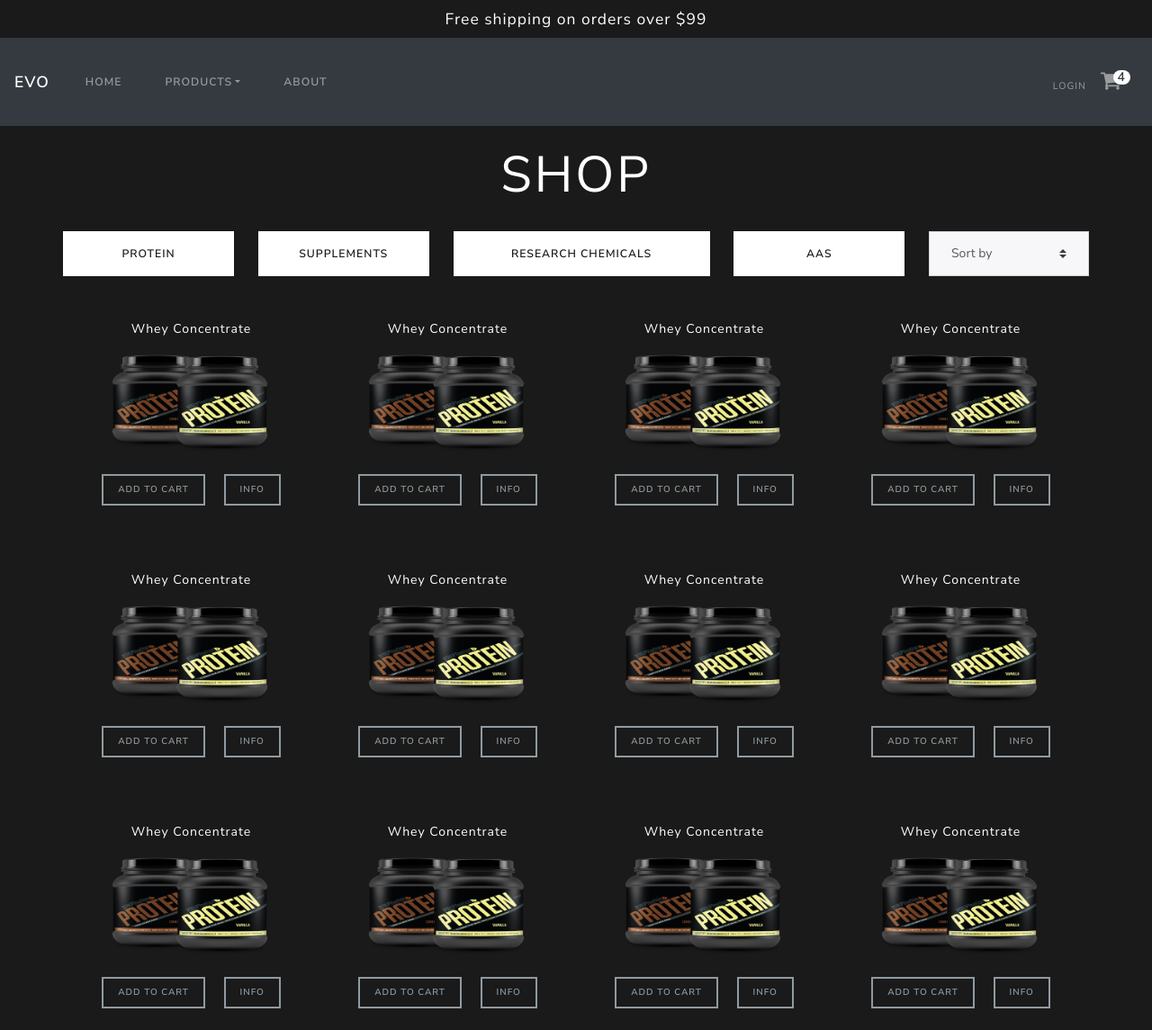
After one commit to MNeipp/Dojo_Projects, a Django app: page /shop in a window 1280 px wide. The commit adds this page. Shown: the whole page at 90% size. Run offline with Django 3.2, Linux system fonts and the light colour scheme; some libraries are stand-ins or nearby versions.

Commit message:
Finished shop html

```diff
--- a/supplement_store/login_app/templates/login.html
+++ b/supplement_store/login_app/templates/login.html
@@ -41,7 +41,7 @@
                     <a class="nav-link dropdown-toggle" data-toggle="dropdown" href="#" role="button"
                         aria-haspopup="true" aria-expanded="false">Products</a>
                     <div class="dropdown-menu">
-                        <a class="dropdown-item" href="#">All</a>
+                        <a class="dropdown-item" href="{% url 'shop' %}">All</a>
                         <a class="dropdown-item" href="#">Protein</a>
                         <a class="dropdown-item" href="#">Pre-workout</a>
                         <a class="dropdown-item" href="#">Research Chemicals</a>
--- a/supplement_store/login_app/templates/registration.html
+++ b/supplement_store/login_app/templates/registration.html
@@ -41,7 +41,7 @@
                     <a class="nav-link dropdown-toggle" data-toggle="dropdown" href="#" role="button"
                         aria-haspopup="true" aria-expanded="false">Products</a>
                     <div class="dropdown-menu">
-                        <a class="dropdown-item" href="#">All</a>
+                        <a class="dropdown-item" href="{% url 'shop' %}">All</a>
                         <a class="dropdown-item" href="#">Protein</a>
                         <a class="dropdown-item" href="#">Pre-workout</a>
                         <a class="dropdown-item" href="#">Research Chemicals</a>
--- a/supplement_store/login_app/urls.py
+++ b/supplement_store/login_app/urls.py
@@ -6,5 +6,4 @@ urlpatterns=[
     path('', login_views.login, name="login"),
     path('new', login_views.registration, name="registration"),
 
-
 ]
--- a/supplement_store/store_app/templates/index.html
+++ b/supplement_store/store_app/templates/index.html
@@ -42,7 +42,7 @@
                     <a class="nav-link dropdown-toggle" data-toggle="dropdown" href="#" role="button"
                         aria-haspopup="true" aria-expanded="false">Products</a>
                     <div class="dropdown-menu">
-                        <a class="dropdown-item" href="#">All</a>
+                        <a class="dropdown-item" href="{% url 'shop' %}">All</a>
                         <a class="dropdown-item" href="#">Protein</a>
                         <a class="dropdown-item" href="#">Pre-workout</a>
                         <a class="dropdown-item" href="#">Research Chemicals</a>
--- /dev/null
+++ b/supplement_store/store_app/templates/shop.html
@@ -0,0 +1,176 @@
+<!DOCTYPE html>
+<html lang="en">
+
+<head>
+    <meta charset="UTF-8">
+    <meta name="viewport" content="width=device-width, initial-scale=1.0">
+    <script src="https://code.jquery.com/jquery-3.5.1.min.js"
+        integrity="sha256-9/aliU8dGd2tb6OSsuzixeV4y/faTqgFtohetphbbj0=" crossorigin="anonymous"></script>
+    <link href="https://stackpath.bootstrapcdn.com/bootswatch/4.5.0/lux/bootstrap.min.css" rel="stylesheet"
+        integrity="sha384-smnSwzHqW1zKbeuSMsAM/fMQpkk7HY11LuHiwT8snL/W2QBoZtVCT4H5x1CEcJCs" crossorigin="anonymous">
+    <link rel="stylesheet" href="https://stackpath.bootstrapcdn.com/font-awesome/4.7.0/css/font-awesome.min.css"
+        integrity="sha384-wvfXpqpZZVQGK6TAh5PVlGOfQNHSoD2xbE+QkPxCAFlNEevoEH3Sl0sibVcOQVnN" crossorigin="anonymous">
+
+    {% load static %}
+    <link rel="stylesheet" type='text/css' href="{% static 'css/custom.css' %}">
+
+    <script src="https://code.jquery.com/jquery-3.5.1.min.js"
+        integrity="sha256-9/aliU8dGd2tb6OSsuzixeV4y/faTqgFtohetphbbj0=" crossorigin="anonymous"></script>
+    <script src="https://stackpath.bootstrapcdn.com/bootstrap/4.5.0/js/bootstrap.min.js"
+        integrity="sha384-OgVRvuATP1z7JjHLkuOU7Xw704+h835Lr+6QL9UvYjZE3Ipu6Tp75j7Bh/kR0JKI" crossorigin="anonymous">
+    </script>
+
+    <title>Evolution Compounds</title>
+</head>
+
+<body class="bg-primary">
+    <header class="bg-primary text-light text-center pt-2">
+        <p class="lead mb-2">Free shipping on orders over $99</p>
+    </header>
+    <nav class="navbar navbar-expand-lg navbar-dark bg-dark">
+        <a class="navbar-brand">Evo</a>
+        <button class="navbar-toggler" type="button" data-toggle="collapse" data-target="#navbarColor01"
+            aria-controls="navbarColor01" aria-expanded="false" aria-label="Toggle navigation">
+            <span class="navbar-toggler-icon"></span>
+        </button>
+        <div class="collapse navbar-collapse" id="navbarColor01">
+            <ul class="navbar-nav mr-auto">
+                <li class="nav-item">
+                    <a class="nav-link" href="{% url 'home' %}">Home <span class="sr-only">(current)</span></a>
+                </li>
+                <li class="nav-item dropdown">
+                    <a class="nav-link dropdown-toggle" data-toggle="dropdown" href="#" role="button"
+                        aria-haspopup="true" aria-expanded="false">Products</a>
+                    <div class="dropdown-menu">
+                        <a class="dropdown-item active disabled" href="{% url 'shop' %}">All</a>
+                        <a class="dropdown-item" href="#">Protein</a>
+                        <a class="dropdown-item" href="#">Pre-workout</a>
+                        <a class="dropdown-item" href="#">Research Chemicals</a>
+                        <a class="dropdown-item" href="#">AAS</a>
+                        <div class="dropdown-divider"></div>
+                        <form class="form-inline my-2 my-lg-0 dropdown-item">
+                            <input class="form-control mr-sm-2" type="text" placeholder="Search Products">
+                            <button class="btn btn-primary my-2 my-sm-0" type="submit">Search</button>
+                        </form>
+                    </div>
+                </li>
+                <li class="nav-item">
+                    <a class="nav-link" href="#">About</a>
+                </li>
+            </ul>
+            <div class="navbar-nav ml-auto">
+                <a href="{% url 'login' %}" class="nav-link mt-2"><small>Login</small></a>
+                <a href="" class="nav-link"><i class="fa fa-2x fa-shopping-cart"></i><span
+                        class='badge badge-light text-dark' id='lblCartCount'> 4 </span></a>
+            </div>
+        </div>
+    </nav>
+    <br>
+    <div class="container">
+        <h1 class="display-4 text-white text-center">SHOP</h1>
+        <br>
+        <div class="row d-flex justify-content-between">
+            <a href="" class="btn btn-secondary col-sm-12 col-md-2">Protein</a>
+            <a href="" class="btn btn-secondary col-sm-12 col-md-2">Supplements</a>
+            <a href="" class="btn btn-secondary col-sm-12 col-md-3">Research Chemicals</a>
+            <a href="" class="btn btn-secondary col-sm-12 col-md-2">AAS</a>
+            <form action="" method="get" class="" id="#sort-by">
+                    <select class="custom-select h-100" name="sort-by">
+                        <option selected="">Sort by</option>
+                        <option value="1">Best Selling</option>
+                        <option value="2">Price Low to High</option>
+                        <option value="3">Price High to Low</option>
+                        <option value="3">A-Z</option>
+                        <option value="3">Z-A</option>
+                        <option value="3">By Review</option>
+                      </select>
+            </form>
+        </div>
+
+        <div class="row d-flex justify-content-between mt-5">
+            <div class="col-md-3 col-sm-12 text-center">
+                <p class="text-white">Whey Concentrate</p>
+                <img src="{% static 'img/Protein.png' %}"  class="w-100 center" alt="">
+                <a href="" class="btn btn-sm btn-outline-secondary my-4 mx-2">Add to Cart</a>
+                <a href="" class="btn btn-sm btn-outline-secondary my-4 mx-2">Info</a>
+            </div>
+            <div class="col-md-3 col-sm-12 text-center">
+                <p class="text-white">Whey Concentrate</p>
+                <img src="{% static 'img/Protein.png' %}"  class="w-100 center" alt="">
+                <a href="" class="btn btn-sm btn-outline-secondary my-4 mx-2">Add to Cart</a>
+                <a href="" class="btn btn-sm btn-outline-secondary my-4 mx-2">Info</a>
+            </div>
+            <div class="col-md-3 col-sm-12 text-center">
+                <p class="text-white">Whey Concentrate</p>
+                <img src="{% static 'img/Protein.png' %}"  class="w-100 center" alt="">
+                <a href="" class="btn btn-sm btn-outline-secondary my-4 mx-2">Add to Cart</a>
+                <a href="" class="btn btn-sm btn-outline-secondary my-4 mx-2">Info</a>
+            </div>
+            <div class="col-md-3 col-sm-12 text-center">
+                <p class="text-white">Whey Concentrate</p>
+                <img src="{% static 'img/Protein.png' %}"  class="w-100 center" alt="">
+                <a href="" class="btn btn-sm btn-outline-secondary my-4 mx-2">Add to Cart</a>
+                <a href="" class="btn btn-sm btn-outline-secondary my-4 mx-2">Info</a>
+            </div>
+        </div>
+        <div class="row d-flex justify-content-between mt-5">
+            <div class="col-md-3 col-sm-12 text-center">
+                <p class="text-white">Whey Concentrate</p>
+                <img src="{% static 'img/Protein.png' %}"  class="w-100 center" alt="">
+                <a href="" class="btn btn-sm btn-outline-secondary my-4 mx-2">Add to Cart</a>
+                <a href="" class="btn btn-sm btn-outline-secondary my-4 mx-2">Info</a>
+            </div>
+            <div class="col-md-3 col-sm-12 text-center">
+                <p class="text-white">Whey Concentrate</p>
+                <img src="{% static 'img/Protein.png' %}"  class="w-100 center" alt="">
+                <a href="" class="btn btn-sm btn-outline-secondary my-4 mx-2">Add to Cart</a>
+                <a href="" class="btn btn-sm btn-outline-secondary my-4 mx-2">Info</a>
+            </div>
+            <div class="col-md-3 col-sm-12 text-center">
+                <p class="text-white">Whey Concentrate</p>
+                <img src="{% static 'img/Protein.png' %}"  class="w-100 center" alt="">
+                <a href="" class="btn btn-sm btn-outline-secondary my-4 mx-2">Add to Cart</a>
+                <a href="" class="btn btn-sm btn-outline-secondary my-4 mx-2">Info</a>
+            </div>
+            <div class="col-md-3 col-sm-12 text-center">
+                <p class="text-white">Whey Concentrate</p>
+                <img src="{% static 'img/Protein.png' %}"  class="w-100 center" alt="">
+                <a href="" class="btn btn-sm btn-outline-secondary my-4 mx-2">Add to Cart</a>
+                <a href="" class="btn btn-sm btn-outline-secondary my-4 mx-2">Info</a>
+            </div>
+        </div>
+        <div class="row d-flex justify-content-between mt-5">
+            <div class="col-md-3 col-sm-12 text-center">
+                <p class="text-white">Whey Concentrate</p>
+                <img src="{% static 'img/Protein.png' %}"  class="w-100 center" alt="">
+                <a href="" class="btn btn-sm btn-outline-secondary my-4 mx-2">Add to Cart</a>
+                <a href="" class="btn btn-sm btn-outline-secondary my-4 mx-2">Info</a>
+            </div>
+            <div class="col-md-3 col-sm-12 text-center">
+                <p class="text-white">Whey Concentrate</p>
+                <img src="{% static 'img/Protein.png' %}"  class="w-100 center" alt="">
+                <a href="" class="btn btn-sm btn-outline-secondary my-4 mx-2">Add to Cart</a>
+                <a href="" class="btn btn-sm btn-outline-secondary my-4 mx-2">Info</a>
+            </div>
+            <div class="col-md-3 col-sm-12 text-center">
+                <p class="text-white">Whey Concentrate</p>
+                <img src="{% static 'img/Protein.png' %}"  class="w-100 center" alt="">
+                <a href="" class="btn btn-sm btn-outline-secondary my-4 mx-2">Add to Cart</a>
+                <a href="" class="btn btn-sm btn-outline-secondary my-4 mx-2">Info</a>
+            </div>
+            <div class="col-md-3 col-sm-12 text-center">
+                <p class="text-white">Whey Concentrate</p>
+                <img src="{% static 'img/Protein.png' %}"  class="w-100 center" alt="">
+                <a href="" class="btn btn-sm btn-outline-secondary my-4 mx-2">Add to Cart</a>
+                <a href="" class="btn btn-sm btn-outline-secondary my-4 mx-2">Info</a>
+            </div>
+        </div>
+
+
+
+    </div>
+
+
+
+</body>
+</html>
--- a/supplement_store/store_app/urls.py
+++ b/supplement_store/store_app/urls.py
@@ -2,5 +2,6 @@ from django.urls import path
 from . import views
 
 urlpatterns=[
-    path('', views.index, name="home")
+    path('', views.index, name="home"),
+    path('shop', views.shop, name='shop'),
 ]
--- a/supplement_store/store_app/views.py
+++ b/supplement_store/store_app/views.py
@@ -4,3 +4,6 @@ from django.shortcuts import render, redirect
 
 def index(request):
     return render(request, "index.html")
+
+def shop(request):
+    return render(request, "shop.html")
```
